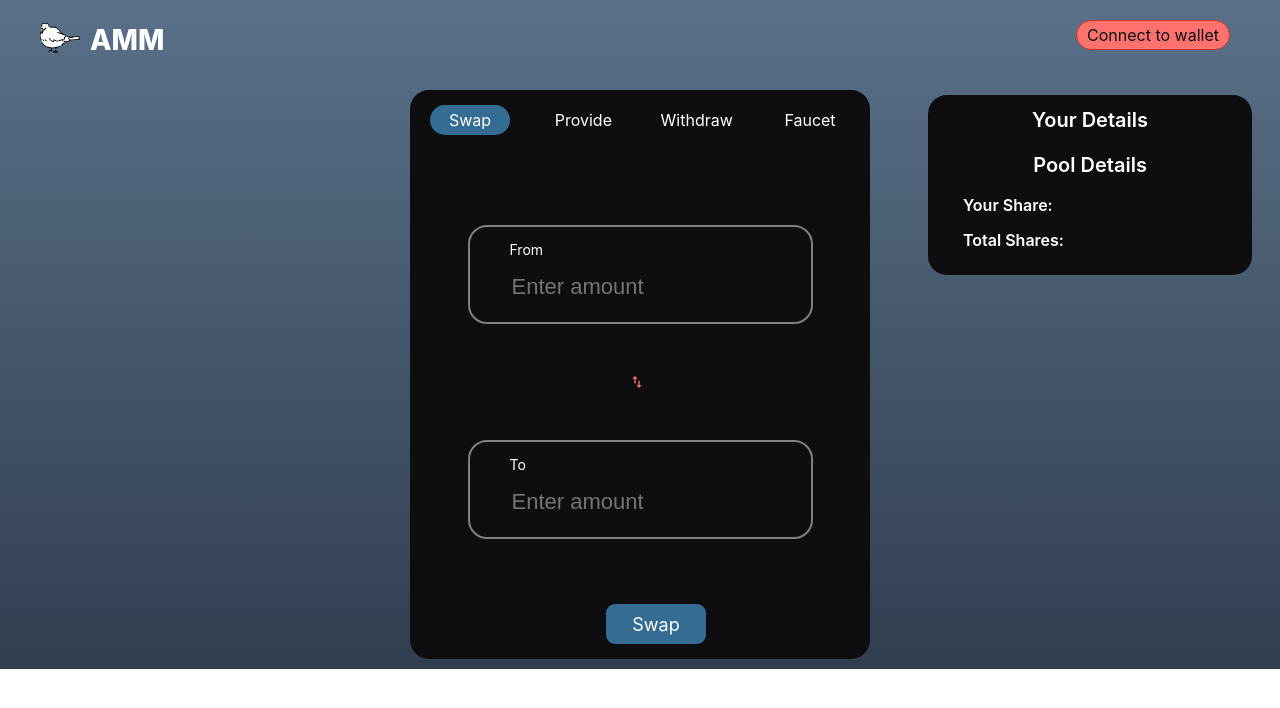
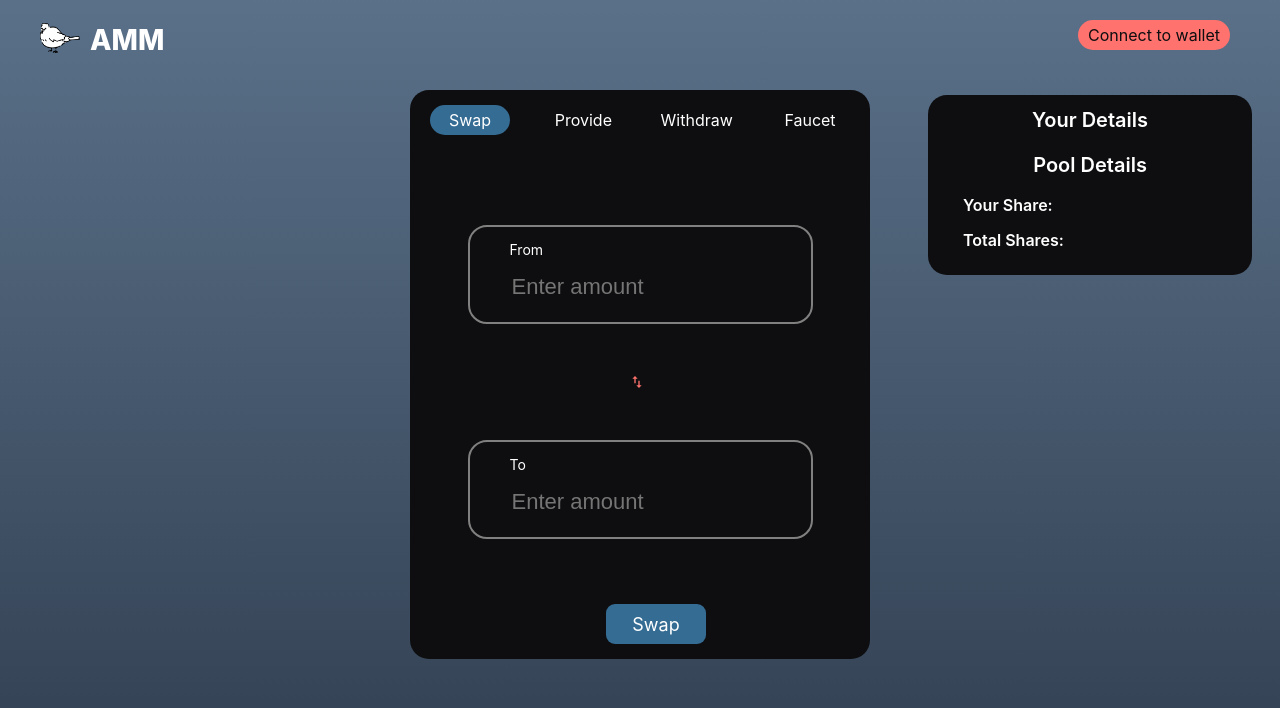
Before and after one commit to codegod2222/Avax-amm-defi, a Next.js app in the folder client/: page / in a window 1280 px wide. Shown: the top 708 px of the page. Built offline with nearby package versions, Linux system fonts and the light colour scheme.

Commit message:
refactor

```diff
--- a/client/styles/Home.module.css
+++ b/client/styles/Home.module.css
@@ -1,5 +1,5 @@
 .pageBody{
-    height: 100%;
+    height: 100vh;
     background: linear-gradient(0deg, rgb(49, 62, 80) 0%, rgb(122, 153, 182) 180%);
 }
 
@@ -34,7 +34,6 @@
   justify-content: center;
   align-items: center;
   padding: 5px 10px 5px 10px;
-  border: 1px solid #c8332e;
   border-radius: 15px;
 }
 
```
